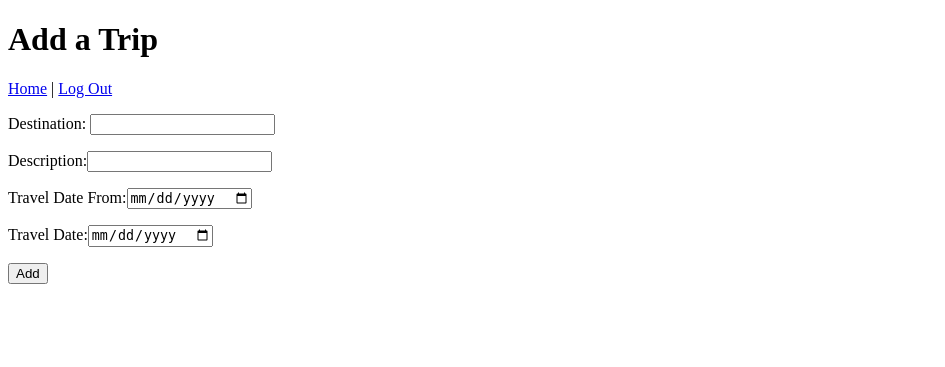
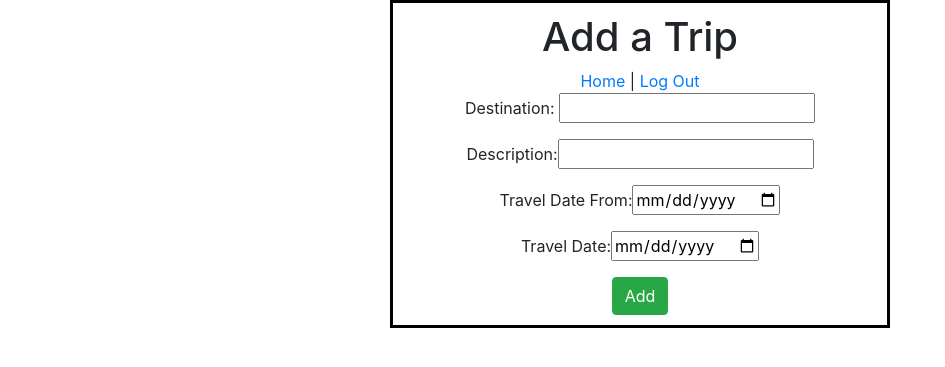
Before and after one commit to jsmalls05/Python_FlyBuddy, a Django app: template templates/addPlan.html in a window 1280 px wide. Shown: the top 367 px of the page, without its empty margins (0-945 px from the left). Run offline with Django 3.2, Linux system fonts and the light colour scheme; the template is opened without the code that fills it, so the values that code supplies are empty; some libraries are stand-ins or nearby versions.

Commit message:
Update addPlan.html

```diff
--- a/templates/addPlan.html
+++ b/templates/addPlan.html
@@ -1,5 +1,16 @@
 <!DOCTYPE html>
 <html lang="en">
+<link rel="stylesheet" href="https://stackpath.bootstrapcdn.com/bootstrap/4.3.1/css/bootstrap.min.css">
+
+<style>
+    body {
+        max-width: 500px;
+        margin: auto;
+        border: 3px solid black;
+        padding: 10px;
+        text-align: center;
+    }
+</style>
 
 <head>
     <meta charset="UTF-8">
@@ -20,7 +31,7 @@
         <p>Description:<input type=" text " name="desc" id=""></p>
         <p>Travel Date From:<input type="date" name="from" id=""></p>
         <p>Travel Date:<input type="date" name="to" id=""></p>
-        <p><input type="submit" value="Add"></p>
+        <button class="btn btn-success" input type="submit" value="Add">Add</button>
     </form>
 
 </body>
```
